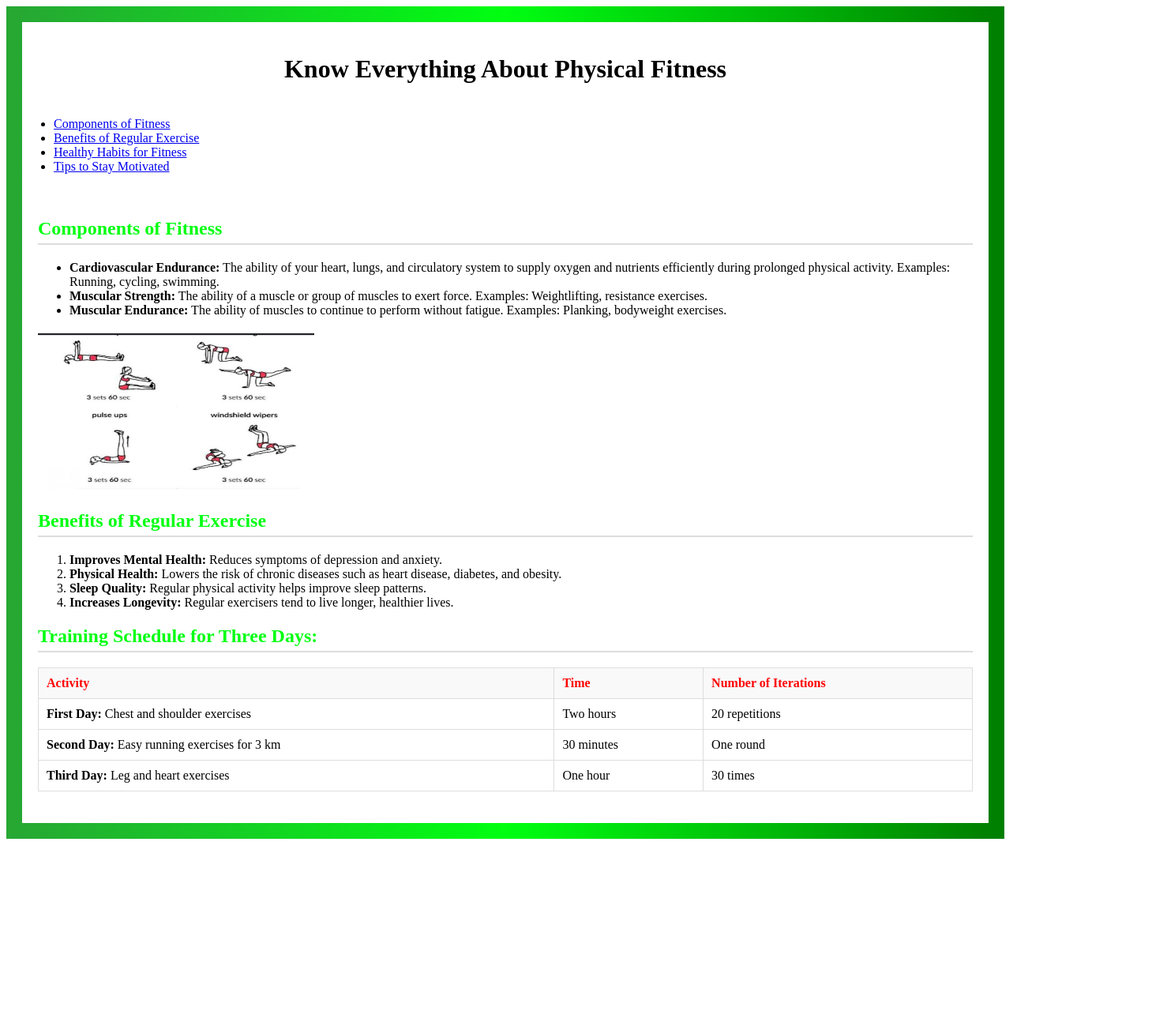
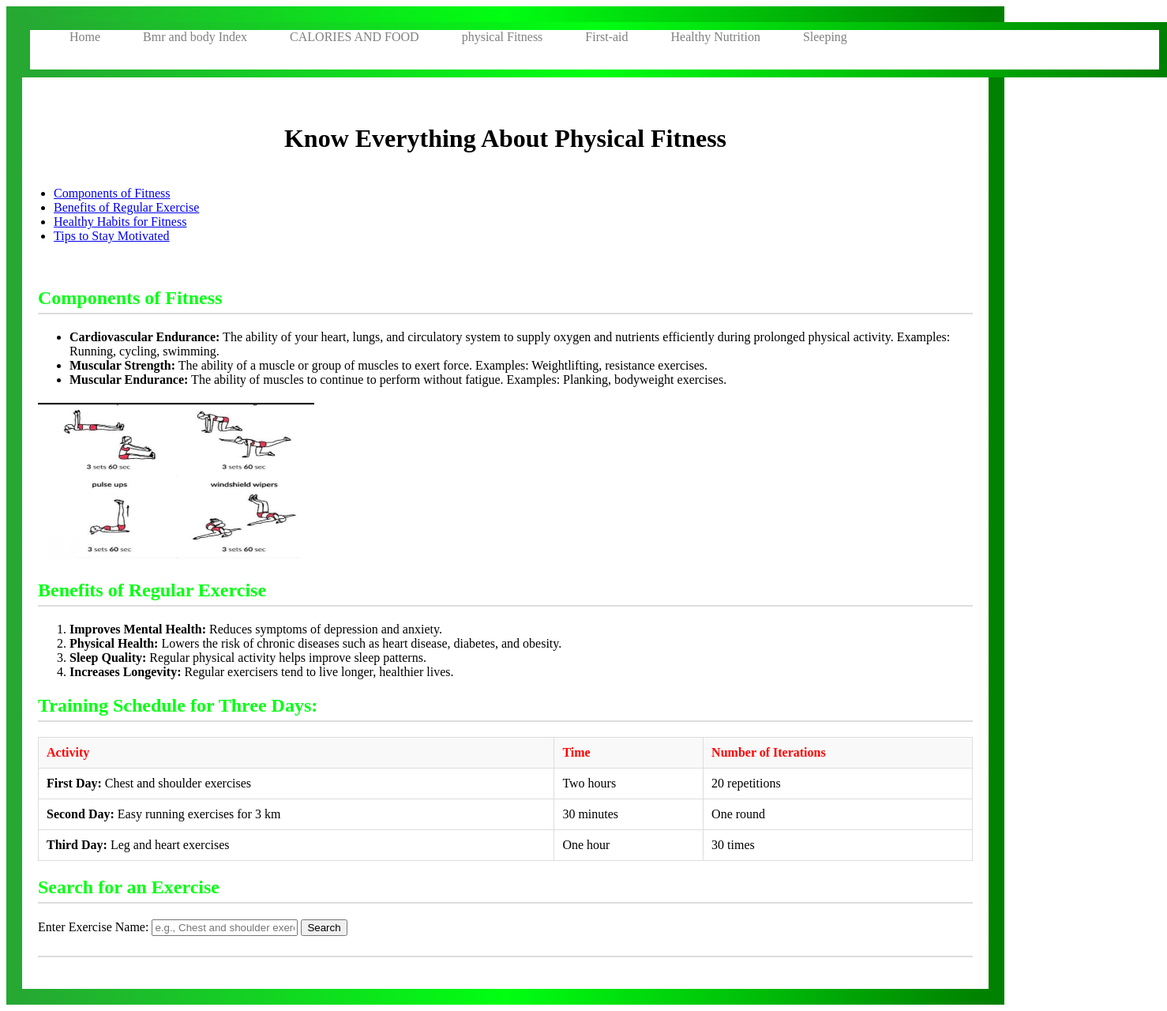
Before and after one commit to MohamedElG3hary/HealthLife, a plain HTML site: page Physcial.html in a window 1280 px wide. Shown: the whole page at 79% size, 1478 px wide, since content can reach past the window. Before the commit the page ends 1070 px from the top, so only its background shows below. Drawn offline with Linux system fonts and the light colour scheme.

Commit message:
Update Physcial.html

```diff
--- a/Physcial.html
+++ b/Physcial.html
@@ -37,10 +37,39 @@
       background-color: #f9f9f9;
       color: red;
   }
+  .links{
+    width: 1430px;
+    height: 50px;
+    background-color: #ffffff;
+    border-radius: 20px;
+    border: 10px solid;
+    border-image: linear-gradient(to right, rgb(38, 168, 51), rgb(0, 255, 17), green) 1;
+
+
+}
+  .pages{
+    text-decoration: none;
+    color: #000000;
+    padding-left: 50px;
+    opacity: 0.5;
+}
+.pages:hover{
+    opacity: 1;
+    box-shadow: 0 0 10px 10px rgb(0, 255, 38);
+}
 
 </style>
 </head>
 <body>
+    <div class="links">
+        <a href='Home.html' class="pages">Home</a>
+        <a href='Body Mass Index.html' class="pages">Bmr and body Index</a>
+        <a href='CALORIES AND FOOD.html' class="pages">CALORIES AND FOOD</a>
+        <a href='Physcial.html' class="pages">physical Fitness</a>
+        <a href='First_aid.html' class="pages">First-aid</a>
+        <a href='Healthy Nutrition.html' class="pages">Healthy Nutrition</a>
+        <a href='Sleeping.html' class="pages">Sleeping</a>
+    </div> <br>
     <h1>Know Everything About Physical Fitness</h1>
     <ul>
         <li><a href="https://www.scribd.com/document/639165964/" target="_blank">Components of Fitness</a></li>
@@ -59,7 +88,7 @@
                 <li><strong>Muscular Endurance:</strong> The ability of muscles to continue to perform without fatigue. Examples: Planking, bodyweight exercises.</li>
             </ul>
         </section>
-        <img src="Physcial.jpg" width="350" height="200">
+        <img src="Physcial.jpg"Fitness image="" width="350" height="200">
         <section id="Benefits-of-Regular-Exercise">
             <h2>Benefits of Regular Exercise</h2>
             <ol>
@@ -100,6 +129,15 @@
             </table>
         </section>
 
-    </script>
+        <!-- New Workout Search Section -->
+        <section class="javascript">
+           <h2>Search for an Exercise</h2>
+           <label for="exercise">Enter Exercise Name:</label>
+           <input type="text" id="exercise" placeholder="e.g., Chest and shoulder exercises">
+           <button onclick="findWorkout()">Search</button>
+           <h2 id="result"></h2>
+        </section>
+    </main>
+
 </body>
 </html>
```
